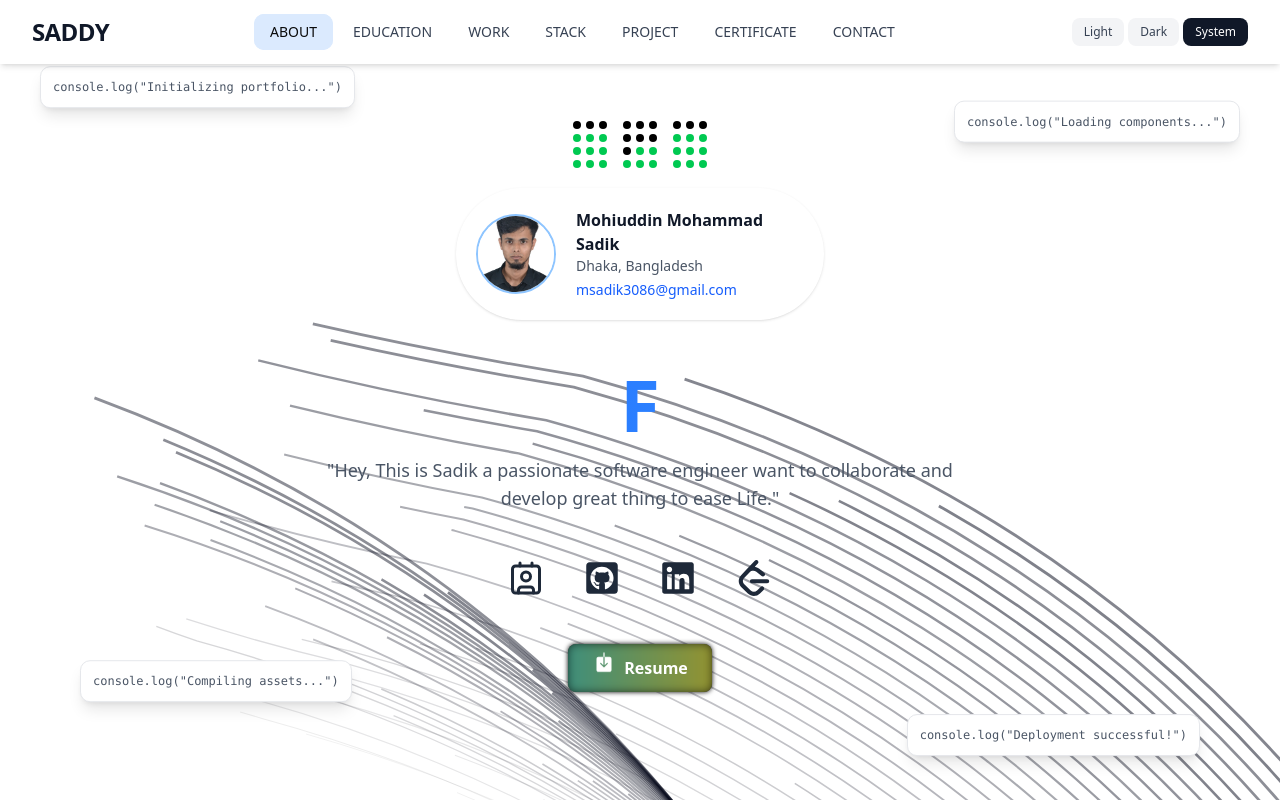
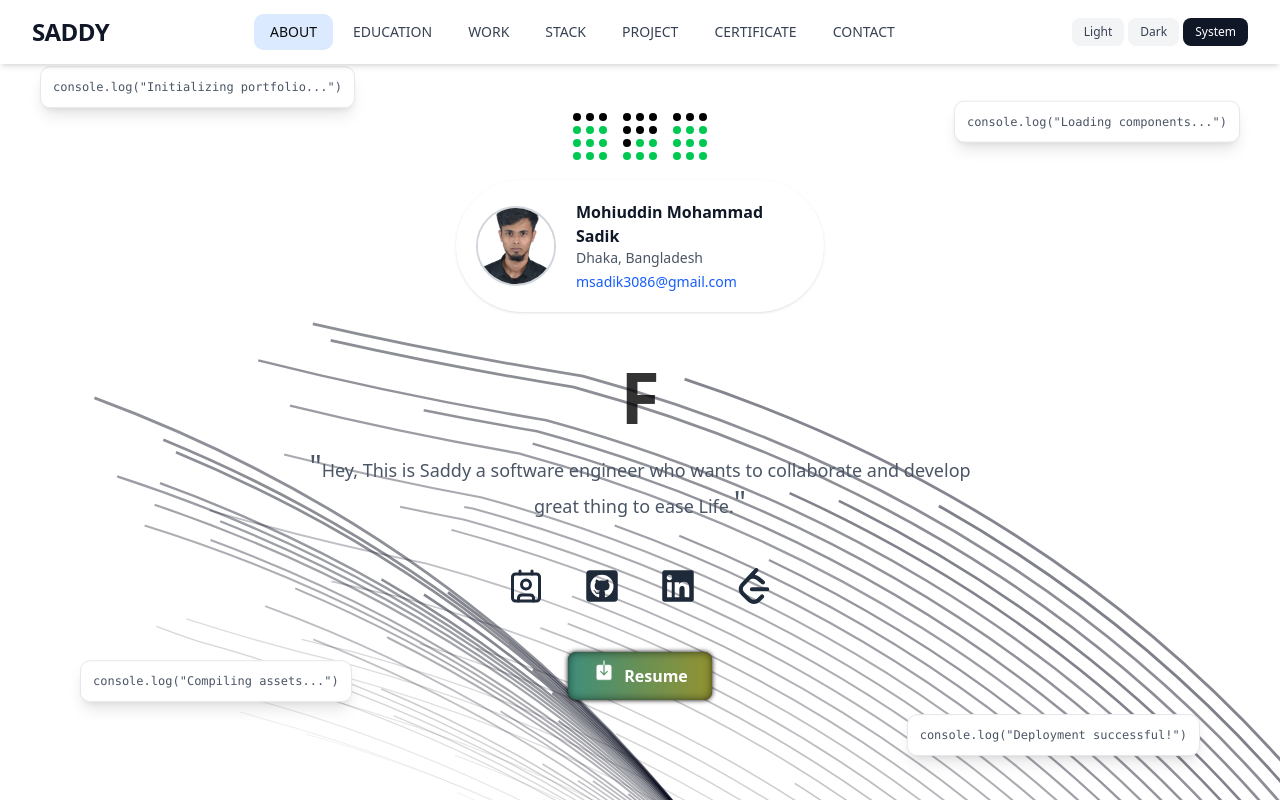
Before and after one commit to dksaddy/msadik, a Next.js app: page / in a window 1280 px wide. Shown: the top 802 px of the page. Built offline with nearby package versions, Linux system fonts and the light colour scheme.

Commit message:
Sub title redesign

```diff
--- a/app/components/Hero.jsx
+++ b/app/components/Hero.jsx
@@ -13,13 +13,10 @@ import EmailCopy from '../helper/EmailAddress';
 function FloatingPaths({ position }) {
   const paths = Array.from({ length: 36 }, (_, i) => ({
     id: i,
-    d: `M-${380 - i * 5 * position} -${189 + i * 6}C-${
-      380 - i * 5 * position
-    } -${189 + i * 6} -${312 - i * 5 * position} ${216 - i * 6} ${
-      152 - i * 5 * position
-    } ${343 - i * 6}C${616 - i * 5 * position} ${470 - i * 6} ${
-      684 - i * 5 * position
-    } ${875 - i * 6} ${684 - i * 5 * position} ${875 - i * 6}`,
+    d: `M-${380 - i * 5 * position} -${189 + i * 6}C-${380 - i * 5 * position
+      } -${189 + i * 6} -${312 - i * 5 * position} ${216 - i * 6} ${152 - i * 5 * position
+      } ${343 - i * 6}C${616 - i * 5 * position} ${470 - i * 6} ${684 - i * 5 * position
+      } ${875 - i * 6} ${684 - i * 5 * position} ${875 - i * 6}`,
     color: `rgba(15,23,42,${0.1 + i * 0.03})`,
     width: 0.5 + i * 0.03,
   }))
@@ -64,8 +61,8 @@ export default function Hero() {
 
   return (
     <section
-    id="home"
-    className="min-h-screen relative flex items-center justify-center bg-white text-gray-800 overflow-hidden py-24 lg:py-10
+      id="home"
+      className="min-h-screen relative flex items-center justify-center bg-white text-gray-800 overflow-hidden py-24 lg:py-10
     dark:bg-background"
     >
 
@@ -103,7 +100,8 @@ export default function Hero() {
 
           <div className="rounded-lg p-2 max-w-sm w-full mx-auto">
             <div className="flex items-center space-x-5 shadow-sm  rounded-full p-5">
-              <div className="w-16 h-16 md:w-20 md:h-20 rounded-full overflow-hidden flex-shrink-0 border-2 border-blue-300">
+
+              <div className="w-16 h-16 md:w-20 md:h-20 rounded-full overflow-hidden flex-shrink-0 border-2 border-gray-300">
                 <img
                   src="/Mohiuddin Mohammad Sadik_Software Engineer.jpg"
                   alt="Mohiuddin Mohammad Sadik"
@@ -112,7 +110,7 @@ export default function Hero() {
               </div>
               <div className="flex-1 min-w-0 text-left">
                 <h3
-                className="font-semibold text-gray-900 text-sm md:text-base dark:text-foreground"
+                  className="font-semibold text-gray-900 text-sm md:text-base dark:text-foreground"
                 >
                   Mohiuddin Mohammad Sadik
                 </h3>
@@ -129,11 +127,18 @@ export default function Hero() {
 
           transition={{ duration: 1, ease: 'easeOut', delay: 0.2 }}
         >
-          <h1 className="text-2xl sm:text-4xl md:text-6xl lg:text-7xl font-extrabold mb-4 bg-gradient-to-r from-blue-600 via-blue-500 to-blue-400 bg-clip-text text-transparent">
+          <h1
+            className="text-2xl md:text-6xl lg:text-7xl font-extrabold mb-4 bg-black/80 bg-clip-text text-transparent
+           dark:bg-white/80"
+          >
             <Typewriter texts={["FULL STACK DEVELOPER", "FRONTEND DEVELOPER", "MOBILE APPS DEVELOPER"]} />
           </h1>
-          <p className="text-lg max-w-2xl mx-auto text-gray-600 mb-10 dark:text-foreground">
-            "Hey, This is Sadik a passionate software engineer want to collaborate and develop great thing to ease Life."
+          <p
+            className="text-md md:text-lg lg:text-lg max-w-2xl mx-auto text-gray-600 mb-10
+           dark:text-foreground font-medium">
+            <span className='text-3xl'>"</span>
+            Hey, This is Saddy a software engineer who wants to collaborate and develop great thing to ease Life.
+            <span className='text-3xl'>"</span>
           </p>
         </motion.div>
 
```
